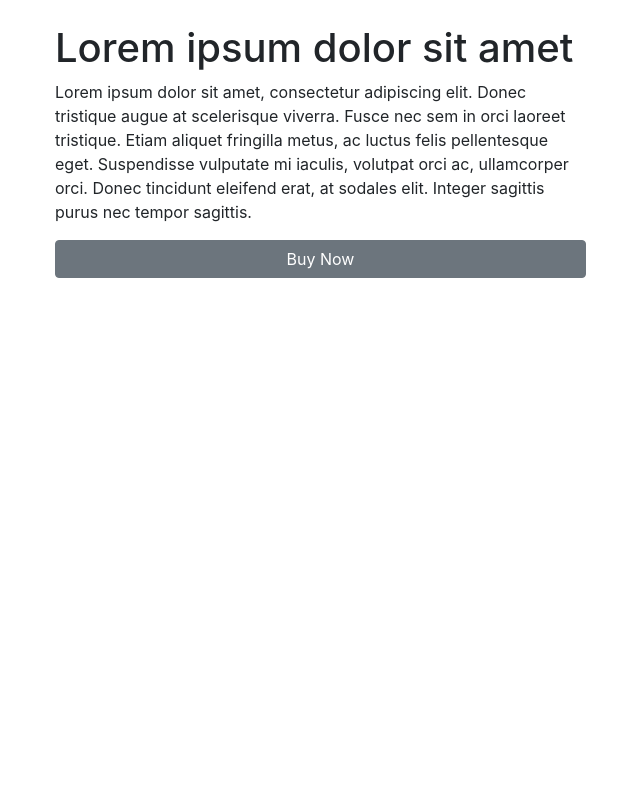
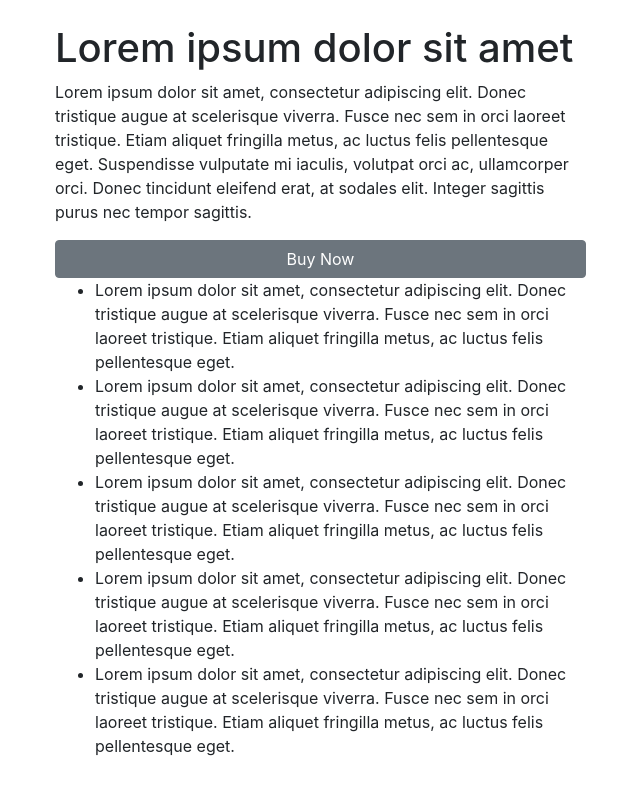
Before and after one commit to matejgadzo/cmg-app, an Angular app: page / in a window 1280 px wide. Shown: the top 794 px of the page, without its empty margins (600-1240 px from the left). Built offline with nearby package versions, Linux system fonts and the light colour scheme.

Commit message:
added list component

```diff
--- a/src/app/app.component.html
+++ b/src/app/app.component.html
@@ -6,6 +6,7 @@
     <div class="col">
       <app-description></app-description>
       <app-buy-now></app-buy-now>
+      <app-list></app-list>
     </div>
   </div>
 </div>
--- a/src/app/app.module.ts
+++ b/src/app/app.module.ts
@@ -5,13 +5,15 @@ import { AppComponent } from './app.component';
 import { GalleryComponent } from './gallery/gallery.component';
 import { BuyNowComponent } from './buy-now/buy-now.component';
 import { DescriptionComponent } from './description/description.component';
+import { ListComponent } from './list/list.component';
 
 @NgModule({
   declarations: [
     AppComponent,
     GalleryComponent,
     BuyNowComponent,
-    DescriptionComponent
+    DescriptionComponent,
+    ListComponent
   ],
   imports: [
     BrowserModule
--- a/src/app/buy-now/buy-now.component.ts
+++ b/src/app/buy-now/buy-now.component.ts
@@ -1,5 +1,5 @@
 import { Component } from '@angular/core';
-import data from '../../assets/data.json'
+import data from '../../assets/data.json';
 
 @Component({
   selector: 'app-buy-now',
--- /dev/null
+++ b/src/app/list/list.component.html
@@ -0,0 +1,5 @@
+<div>
+  <ul>
+    <li *ngFor="let number of [0,1,2,3,5]"> {{ this.parsedData[3].value }} </li>
+  </ul>
+</div>
--- /dev/null
+++ b/src/app/list/list.component.ts
@@ -0,0 +1,19 @@
+import { Component, OnInit } from '@angular/core';
+
+import data from '../../assets/data.json';
+
+@Component({
+  selector: 'app-list',
+  templateUrl: './list.component.html',
+  styleUrls: ['./list.component.css']
+})
+export class ListComponent implements OnInit {
+
+  constructor() { }
+
+  ngOnInit(): void {
+  }
+
+  public parsedData:{id:number,value:string}[] = data;
+
+}
--- a/src/assets/data.json
+++ b/src/assets/data.json
@@ -13,10 +13,14 @@
   },
   {
     "id": 3,
+    "value": "Lorem ipsum dolor sit amet, consectetur adipiscing elit. Donec tristique augue at scelerisque viverra. Fusce nec sem in orci laoreet tristique. Etiam aliquet fringilla metus, ac luctus felis pellentesque eget. "
+  },
+  {
+    "id": 4,
     "value": "https://via.placeholder.com/400/0000FF"
   },
   {
-    "id": 4,
+    "id": 5,
     "value": "https://via.placeholder.com/400/00FFFF"
   }
 ]
```
Also changed, not shown: src/app/gallery/gallery.component.html (line endings or trailing spaces), src/app/list/list.component.css (added), 1 other file (tests, documents, lock files or other folders).
